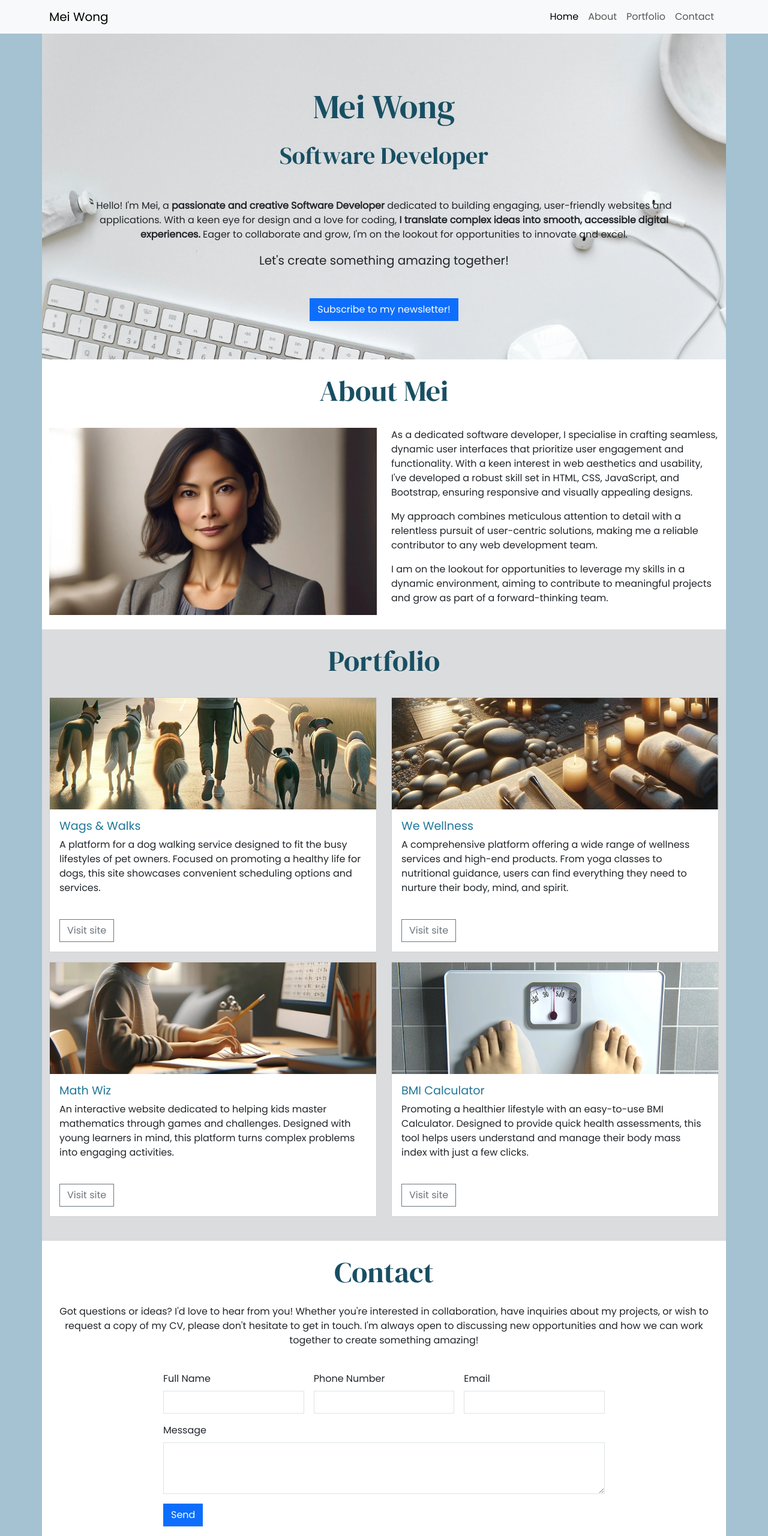
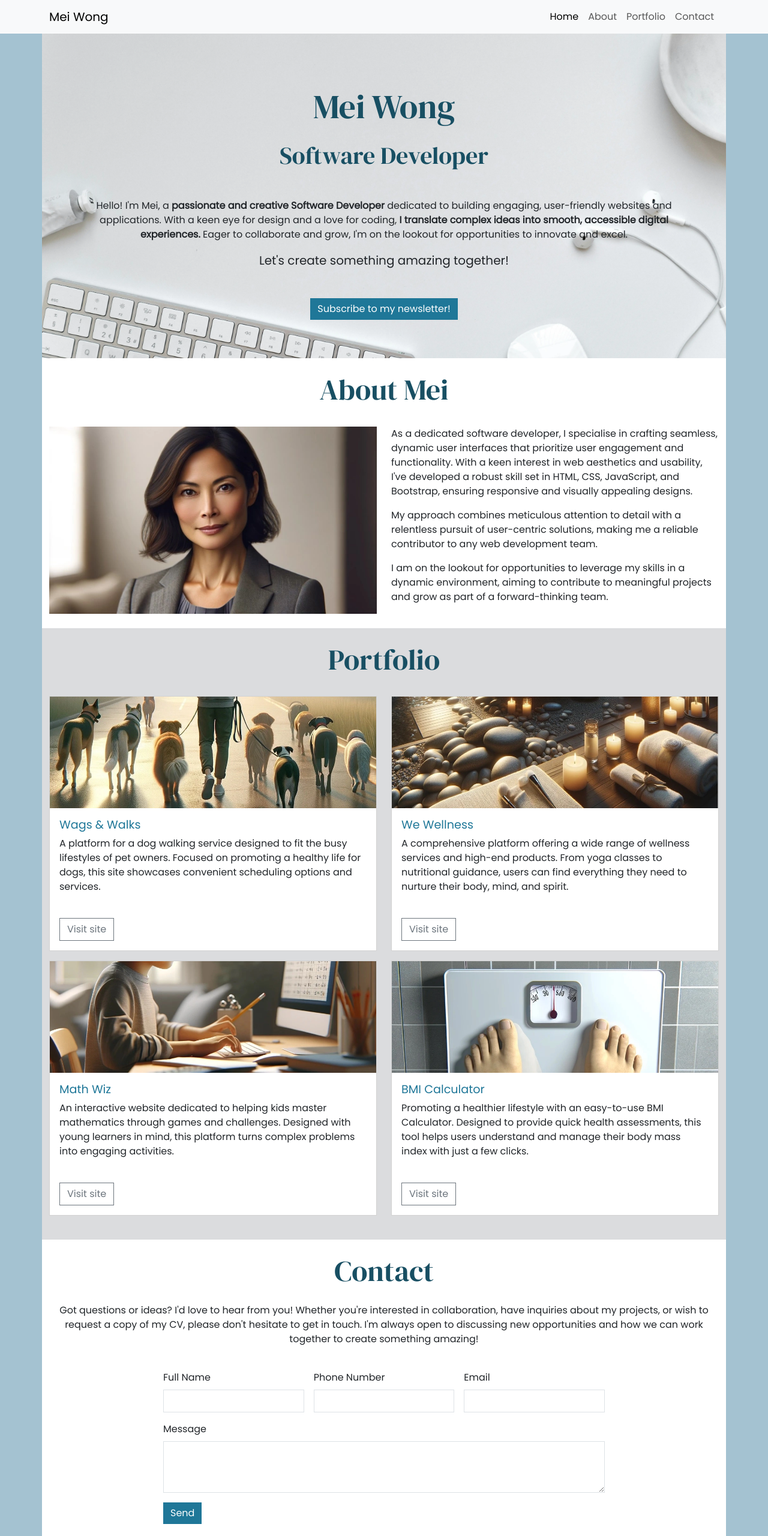
Before and after one commit to leilacsak/dev-portfolio, a plain HTML site: page index.html in a window 1280 px wide. Shown: the top 2560 px of the page at 60% size. Drawn offline with nearby package versions, Linux system fonts and the light colour scheme.

Commit message:
adding custom styles to the Newsletter button, contact form, send button and the modal sign-up button

```diff
--- a/assets/css/style.css
+++ b/assets/css/style.css
@@ -16,6 +16,17 @@ h2 {
 .sharp-corners,
 .sharp-corners * {
   border-radius: 0;
+}
+
+/*Buttons*/
+.custom-button {
+  background-color: #1f7798;
+  border: #1f7798;
+}
+
+.custom-button:hover {
+  background-color: #1d6d8a;
+  border: #1d6d8a;
 }
 
 /*About*/
--- a/index.html
+++ b/index.html
@@ -77,7 +77,7 @@
           <!--Button trigger for modal-->
           <button
             type="button"
-            class="btn btn-primary sharp-corners"
+            class="btn btn-primary sharp-corners custom-button"
             data-bs-toggle="modal"
             data-bs-target="#exampleModal"
           >
@@ -255,7 +255,9 @@
             </div>
 
             <div class="col-12 sharp-corners">
-              <button type="submit" class="btn btn-primary">Send</button>
+              <button type="submit" class="btn btn-primary custom-button">
+                Send
+              </button>
             </div>
           </form>
         </div>
@@ -296,7 +298,9 @@
                 <input type="email" class="form-control" id="inputEmail" />
               </div>
               <div class="col-12 mb-4">
-                <button type="submit" class="btn btn-primary">Sign up!</button>
+                <button type="submit" class="btn btn-primary custom-button">
+                  Sign up!
+                </button>
               </div>
             </form>
           </div>
```
